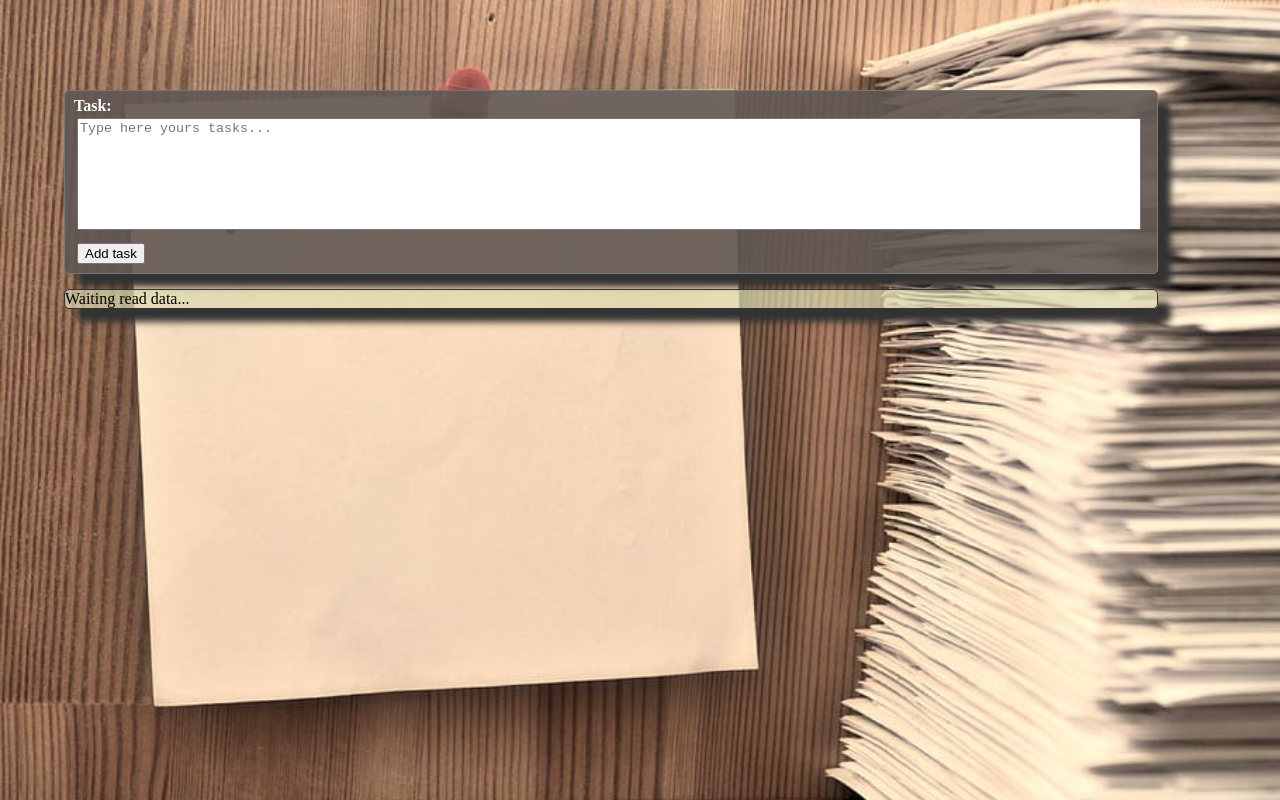
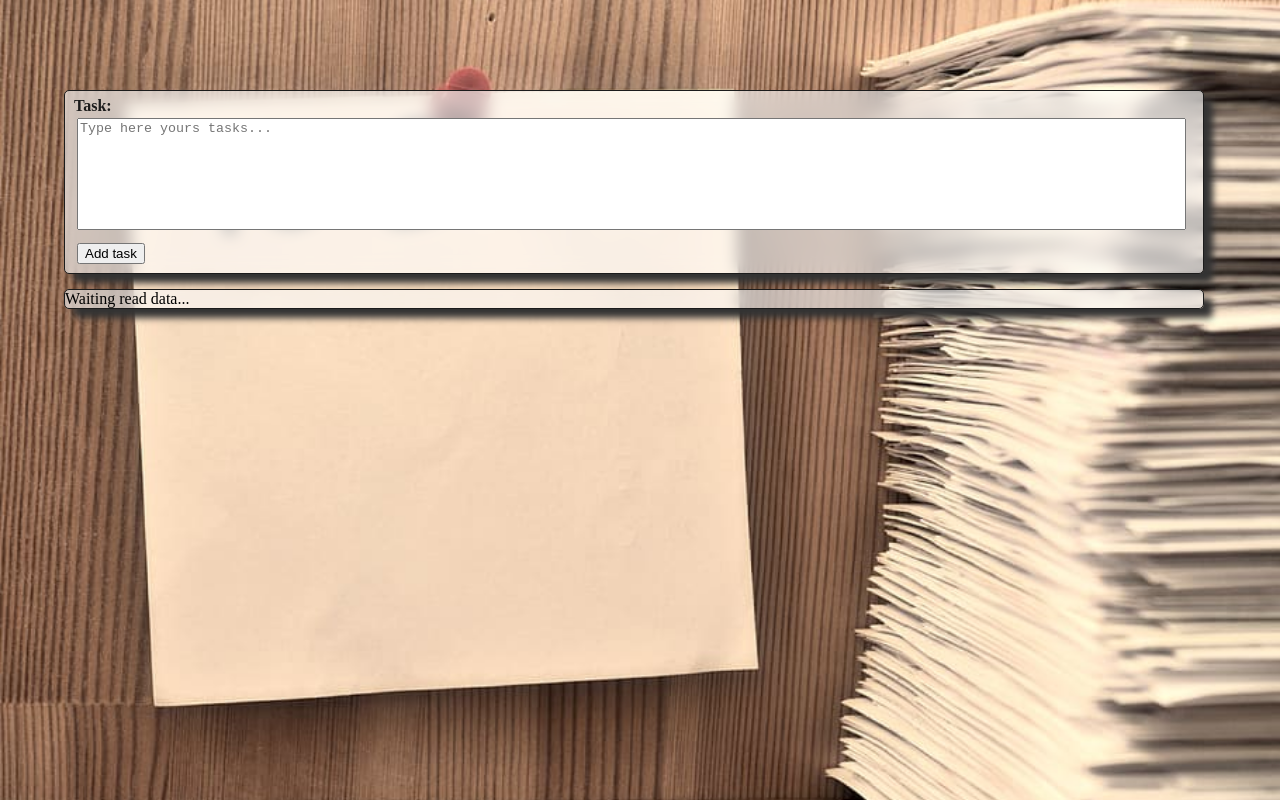
Before and after one commit to Takhal/TasksManager, a plain HTML site: page index.html in a window 1280 px wide. Drawn offline with Linux system fonts and the light colour scheme.

Commit message:
Changes colors and opacity, add blur.

```diff
--- a/styleStorage.css
+++ b/styleStorage.css
@@ -23,13 +23,14 @@ body {
     padding: 3px;
     border: 1px solid #777;
     overflow:hidden;
-    width: 95%;
+    width: 99%;
     border-radius: 5px;
-    color: #fff;
-    background-color: rgba(97, 87, 83, .9);
-    /*-webkit-backdrop-filter: blur(10px);
-    backdrop-filter: blur(180px) saturate(90%);*/
-    box-shadow: 13px 13px 7px #333;
+    color: #1c1c1c;
+    background-color: rgba(255, 255, 255, .6);
+    -webkit-backdrop-filter: blur(.5rem) saturate(90%);
+    backdrop-filter: blur(.5rem) saturate(90%);
+	box-shadow: 9px 9px 7px #333;
+	border: 1px solid #1c1c1c;
 }
 
 /* @supports (-webkit-backdrop-filter: none) or (backdrop-filter: none) {
@@ -54,15 +55,15 @@ body {
 }
 
 #zoneData {
-    border: 1px solid #333;
+    border: 1px solid #1c1c1c;
     overflow: hidden;
-    width: 95%;
+    width: 99%;
     margin-top: 15px;
     border-radius: 5px;
-    background-color: rgba(219, 219, 176, .7);
-    /*-webkit-backdrop-filter: blur(10px);
-    backdrop-filter: blur(180px) saturate(90%);*/
-    box-shadow: 13px 13px 7px #333;
+    background-color: rgba(250, 250, 250, .6);
+    -webkit-backdrop-filter: blur(.5rem) saturate(90%);
+    backdrop-filter: blur(.5rem) saturate(90%);
+    box-shadow: 9px 9px 7px #333;
 }
 
 #zoneData div {
```
